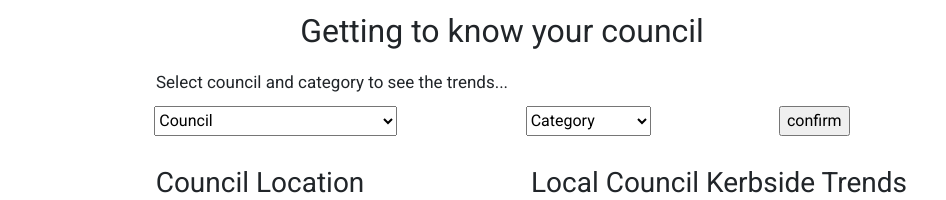
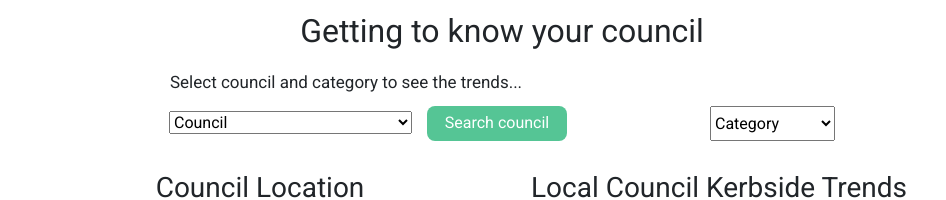
Before and after one commit to marcelo0410/RecyclingNowInVictoria, a React (Create React App) app: page /council in a window 1280 px wide. Shown: the part 206-406 px from the top of the page, without its empty margins (150-1096 px from the left). Built offline with nearby package versions, Linux system fonts and the light colour scheme; no server answers.

Commit message:
layout changed

```diff
--- a/src/pages/CouncilVis/SingleCouncil/singlecouncilcanvas.js
+++ b/src/pages/CouncilVis/SingleCouncil/singlecouncilcanvas.js
@@ -2,6 +2,7 @@ import React, { PureComponent } from 'react'
 import LineChartVis from './Linechartvis'
 import PieChartVis from './piechartvis'
 import axios from 'axios'
+import '../../../pages/style.css'
 
 export default class singlecouncilcanvas extends PureComponent {
   state = {
@@ -101,8 +102,10 @@ export default class singlecouncilcanvas extends PureComponent {
     return (
       <div>
           <h2 className='mt-4'>Getting to know your council</h2>
-          <div style={{marginTop:"20px", textAlign:"left", marginLeft:"130px", fontSize:"17px", marginBottom:"10px"}}>Select council and category to see the trends...</div>
+          <div style={{marginTop:"20px", textAlign:"left", marginLeft:"144px", fontSize:"17px", marginBottom:"10px"}}>Select council and category to see the trends...</div>
           <div style={{display:"flex", justifyContent:"space-evenly"}}>
+            <div>
+
                 <select name="Council" id="council" onChange={this.updateCouncilAndCategory} value={this.state.councilOption}>
                   <option value="" disabled>Council</option>
                   <option value="5" selected>Macedon Ranges Shire Council</option>
@@ -111,6 +114,11 @@ export default class singlecouncilcanvas extends PureComponent {
                   <option value="20">Golden Plains Shire Council</option>
                   <option value="79">Benalla Rural City Council</option>
                 </select>
+
+              <input type="submit" className='btn-council btn-council-clicked' value={"Search council"} onClick={this.requestCouncilData}></input>
+            </div>
+
+
             <select name="Category" id="Category" onChange={this.updateCouncilAndCategory} value={this.state.categoryOption}>
               <option value="" disabled >Category</option>
               <option value="1" selected>General Waste</option>
@@ -118,7 +126,7 @@ export default class singlecouncilcanvas extends PureComponent {
               <option value="3">Recycle</option>
               <option value="4">Organic</option>
             </select>
-            <input type="submit" value={"confirm"} onClick={this.requestCouncilData}></input>
+
           </div>
           <div style={{display:"flex",justifyContent:"space-evenly", marginTop:"30px", flexWrap:"no-wrap"}}>
             <div>
--- a/src/pages/style.css
+++ b/src/pages/style.css
@@ -44,6 +44,26 @@
     height: 35px;
 
     /* letter-spacing: 2px; */
+}
+
+.btn-council{
+    border-radius: 8px;
+    text-align: center;
+    width:100px;
+    text-decoration: none;
+    font-size: 16px;
+    cursor: pointer;
+    height: 35px;
+    margin-left: 15px;
+    /* letter-spacing: 2px; */
+}
+
+.btn-council-clicked{
+    background-color: #55C595; /* Green */
+    color: white;
+    border: none;
+    width: 140px;
+    text-align: center;
 }
 
 .btn-clicked{
```
Lines whose indentation alone changed are shown as unchanged.
